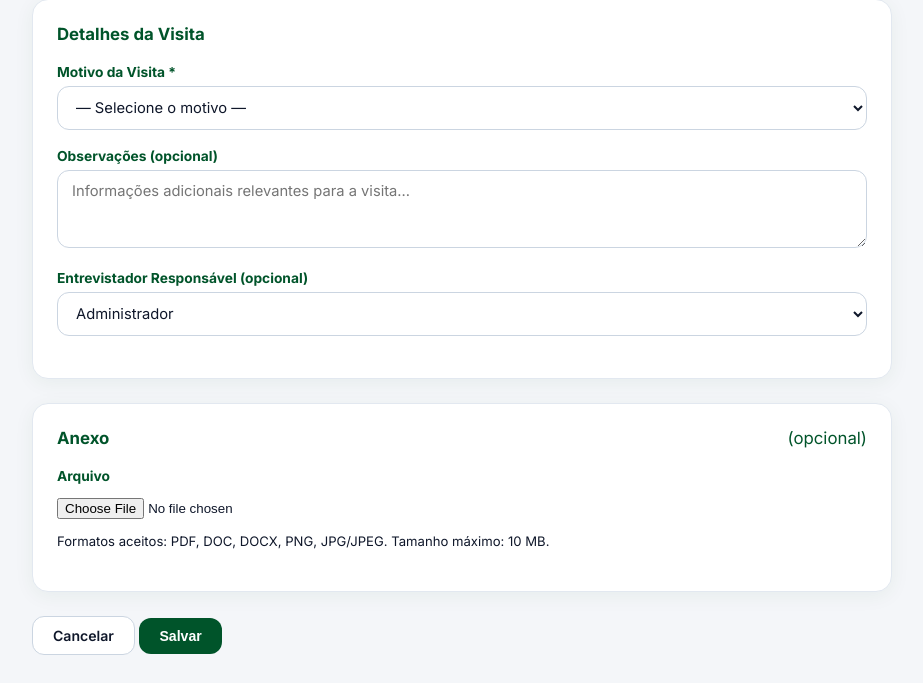
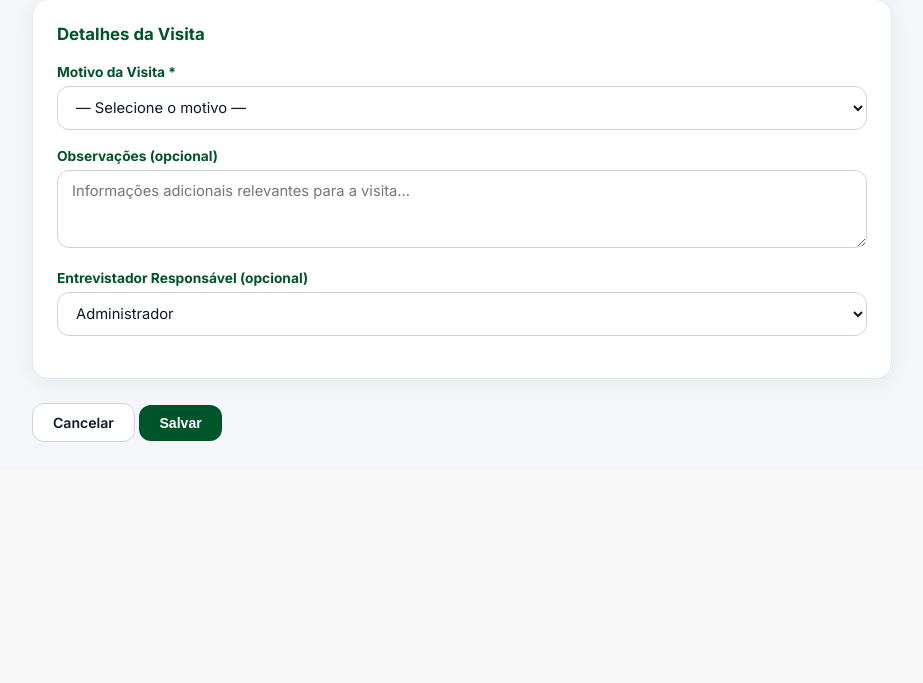
Before and after one commit to Falwk/cadunico-sistema, a Flask app: page /visitas/nova in a window 1280 px wide. Shown: the part 971-1654 px from the top of the page, without its empty margins (236-1159 px from the left). After the commit the page ends 1413 px from the top, so only its background shows below. Run offline with Flask 3, Linux system fonts and the light colour scheme; the visitor is signed in with stand-in values (Sample User, id 1); data comes from the database, SQL or seed files in the repository; data that the repository does not hold is empty; some libraries are stand-ins or nearby versions.

Commit message:
feat: remocao da opcao de anexos das telas de solicitacao e detalhes de visita

```diff
--- a/templates/nova_visita.html
+++ b/templates/nova_visita.html
@@ -142,19 +142,7 @@
       {% endif %}
     </div>
 
-    {# ── Seção 4: Anexo ───────────────────────────────────────────────── #}
-    <div class="card">
-      <div class="card-title">Anexo <span class="text-muted" style="font-weight:400">(opcional)</span></div>
-      <div class="form-group">
-        <label for="anexo">Arquivo</label>
-        <input type="file" id="anexo" name="anexo"
-               accept=".pdf,.doc,.docx,.png,.jpg,.jpeg"
-               style="padding:8px 0">
-        <p class="text-muted" style="margin-top:6px;font-size:.82rem">
-          Formatos aceitos: PDF, DOC, DOCX, PNG, JPG/JPEG. Tamanho máximo: 10 MB.
-        </p>
-      </div>
-    </div>
+
 
     <div class="flex">
       <a href="{{ url_for('painel_visitas') }}" class="btn btn-outline">Cancelar</a>
```
Also changed, not shown: templates/detalhe_visita.html (+1 -13 lines), templates/editar_visita.html (+1 -18 lines), 2 other files.
